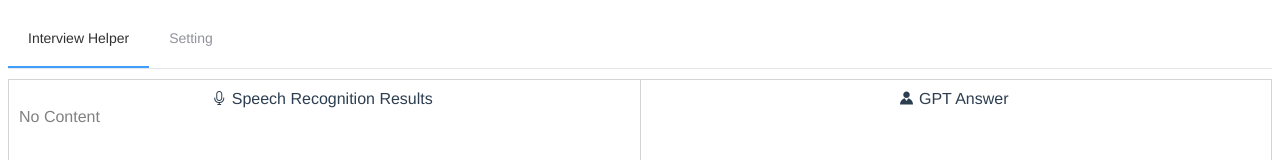
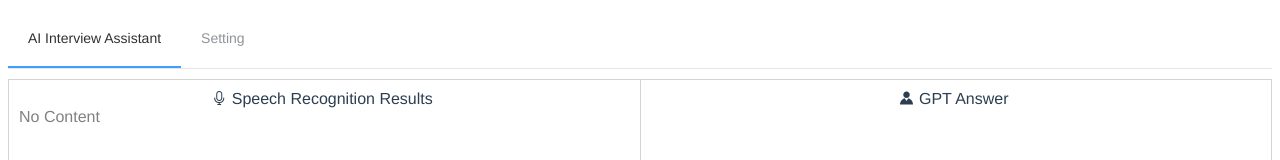
Before and after one commit to yestobetter/Interview-Copilot-main, a Vue app: page / in a window 1280 px wide. Shown: the top 160 px of the page. Built offline with nearby package versions, Linux system fonts and the light colour scheme.

Commit message:
Update App.vue

```diff
--- a/src/App.vue
+++ b/src/App.vue
@@ -1,7 +1,7 @@
 <template>
   <div id="app">
     <el-menu :default-active="$router.currentRoute.path" mode="horizontal" :router="true">
-      <el-menu-item index="/">Interview Helper</el-menu-item>
+      <el-menu-item index="/">AI Interview Assistant</el-menu-item>
       <el-menu-item index="/setting">Setting</el-menu-item>
     </el-menu>
     <router-view class="router_view"/>
```
